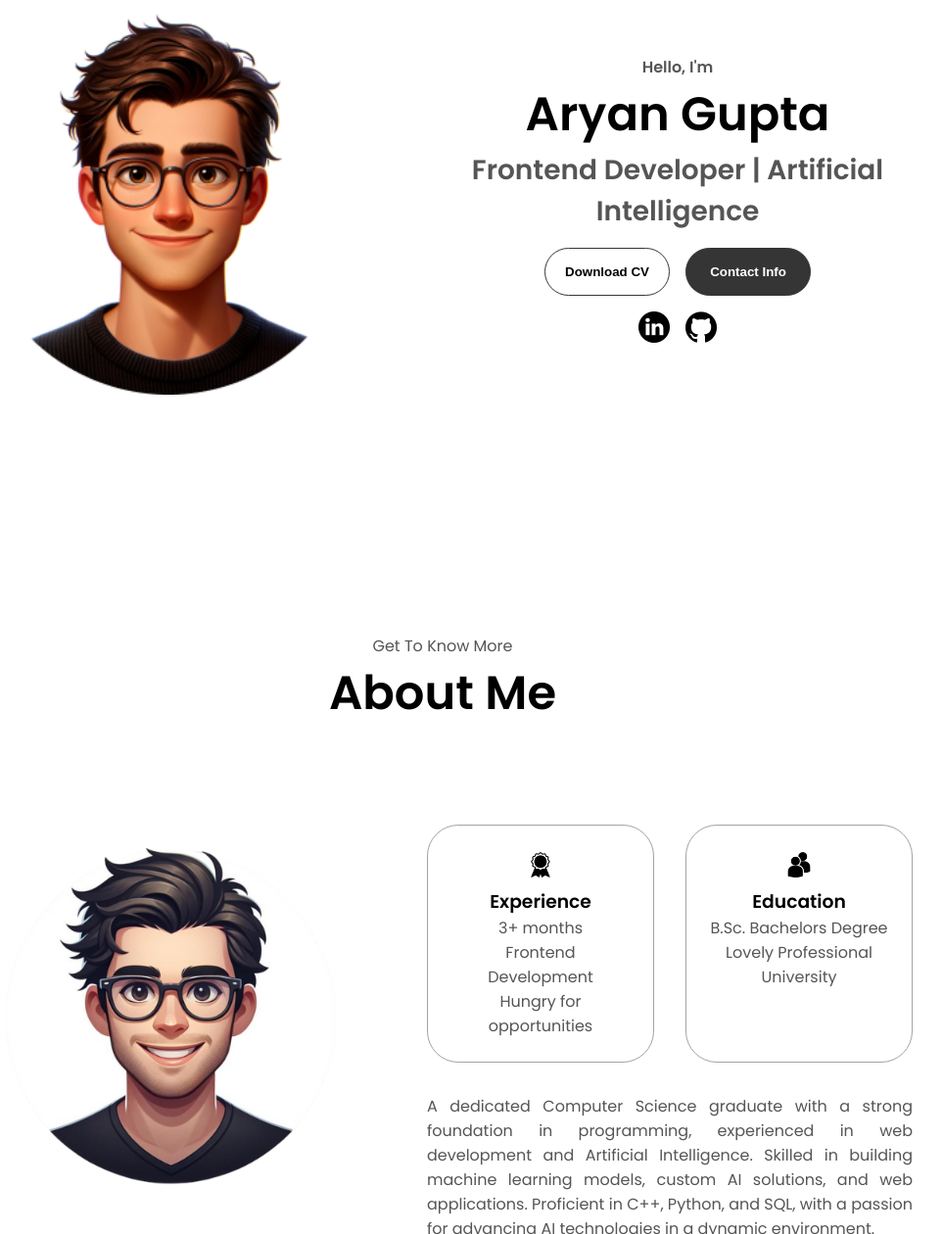
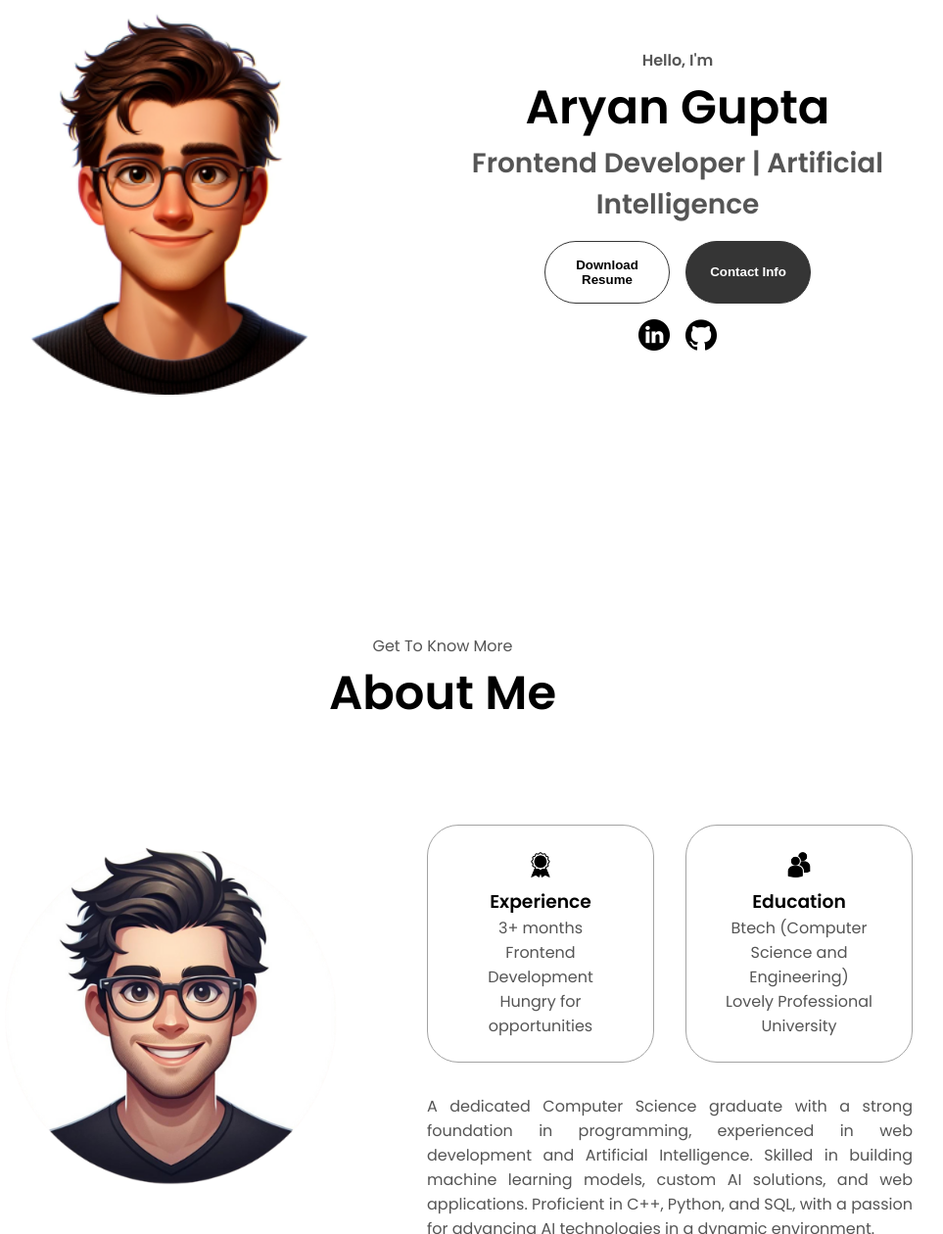
Before and after one commit to aryan098-max/Portfolio, a plain HTML site: page index.html in a window 1280 px wide. Shown: the part 281-1541 px from the top of the page at 98% size, without its empty margins (188-1151 px from the left). Drawn offline with Linux system fonts and the light colour scheme.

Commit message:
more changes

```diff
--- a/index.html
+++ b/index.html
@@ -49,7 +49,7 @@
             class="btn btn-color-2"
             onclick="window.open('./assets/AryanResume.pdf')"
           >
-            Download CV
+            Download Resume
           </button>
           <button class="btn btn-color-1" onclick="location.href='./#contact'">
             Contact Info
@@ -103,7 +103,7 @@
                 class="icon"
               />
               <h3>Education</h3>
-              <p>B.Sc. Bachelors Degree<br />Lovely Professional University</p>
+              <p>Btech (Computer Science and Engineering)<br />Lovely Professional University</p>
             </div>
           </div>
           <div class="text-container">
```
Also changed, not shown: 1 other file.
